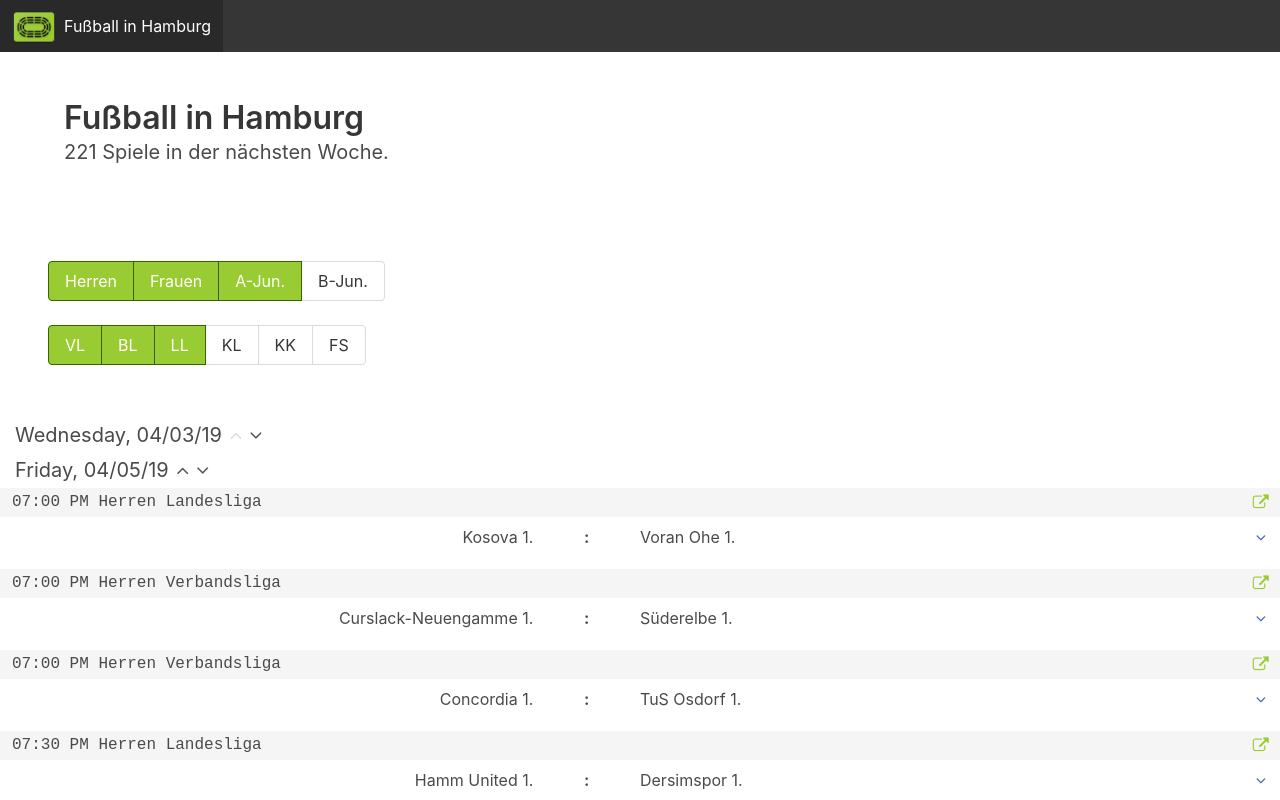
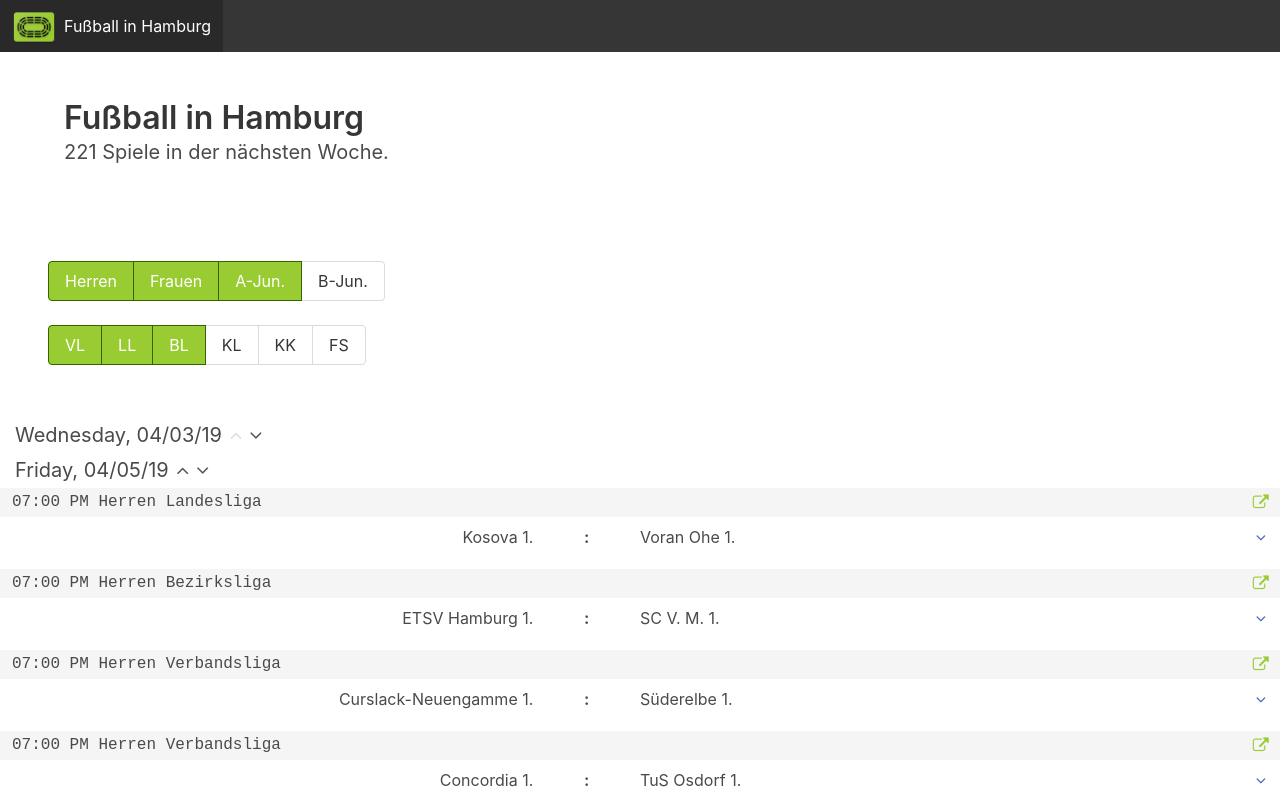
Before and after one commit to ollide/fussifinder-frontend, a React (Create React App) app: page / in a window 1280 px wide. Shown: the top 800 px of the page. Built offline with nearby package versions, Linux system fonts and the light colour scheme.

Commit message:
Fix 'Bezirksliga' filter and re-order league filter buttons

```diff
--- a/src/Filter.js
+++ b/src/Filter.js
@@ -20,8 +20,8 @@ class Filter extends React.Component {
                         </div>
                         <div className="buttons has-addons league-filter">
                             <FilterLeagueButton name="VL" />
+                            <FilterLeagueButton name="LL" />
                             <FilterLeagueButton name="BL" />
-                            <FilterLeagueButton name="LL" />
                             <FilterLeagueButton name="KL" />
                             <FilterLeagueButton name="KK" />
                             <FilterLeagueButton name="FS" />
--- a/src/FilterContext.js
+++ b/src/FilterContext.js
@@ -17,8 +17,8 @@ export class FilterProvider extends React.Component {
 
         this.leagues = {
             'Verbandsliga': 'VL',
-            'Bezirksiga': 'BL',
             'Landesliga': 'LL',
+            'Bezirksliga': 'BL',
             'Kreisliga': 'KL',
             'Kreisklasse': 'KK',
             'FS': 'FS',
```
